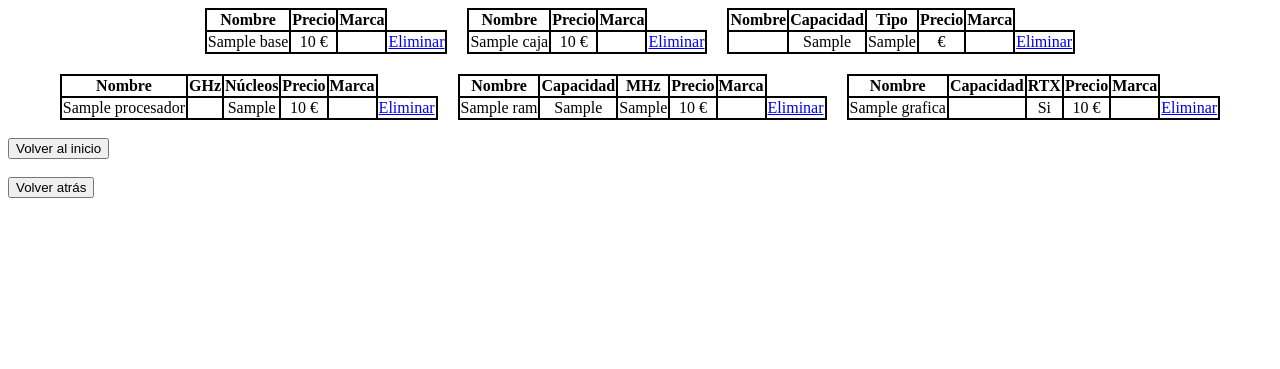
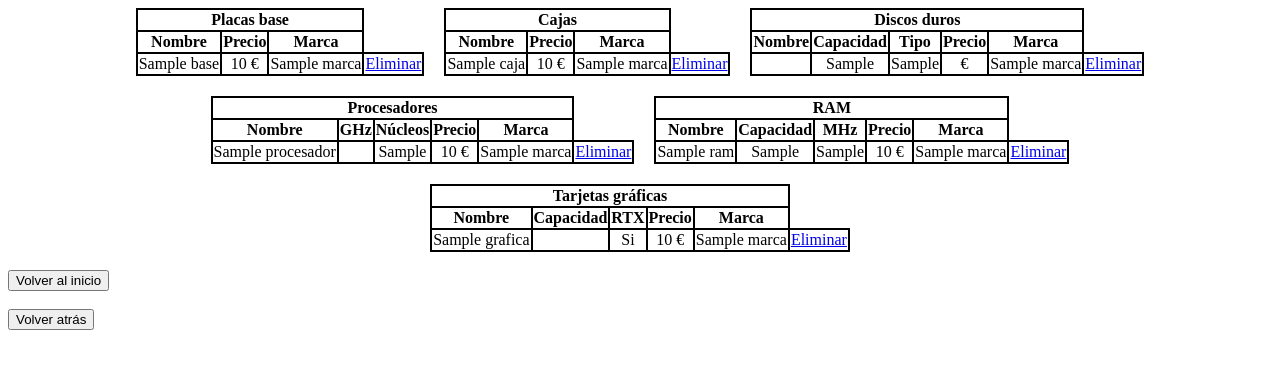
Before and after one commit to FNAFoxy2000/practicaUT6, a PHP site: page /listadoComponentes.php in a window 1280 px wide. Shown: the top 369 px of the page. Run offline with PHP 8.4, Linux system fonts and the light colour scheme; the visitor is signed in with stand-in values (Sample User, id 1); tables that the repository leaves empty or names only in its code hold one stand-in row (values such as "Sample post"); data that the repository does not hold is empty.

Commit message:
Cabeceras tablas componentes

```diff
--- a/listadoComponentes.php
+++ b/listadoComponentes.php
@@ -28,6 +28,7 @@ if (isset($_GET['nombre_tabla'], $_GET['id'], $_GET['tipo_componente'])) {
             border: 2px solid black;
             text-align: center;
         }
+
         .contenedorTablas {
             display: flex;
             flex-direction: row;
@@ -48,6 +49,9 @@ if (isset($_GET['nombre_tabla'], $_GET['id'], $_GET['tipo_componente'])) {
     <div class="contenedorTablas">
         <table>
             <thead>
+                <th colspan="3">Placas base</th>
+            </thead>
+            <thead>
                 <th>Nombre</th>
                 <th>Precio</th>
                 <th>Marca</th>
@@ -56,7 +60,7 @@ if (isset($_GET['nombre_tabla'], $_GET['id'], $_GET['tipo_componente'])) {
                 <tr>
                     <td><?= $c["placa_nombre"] ?></td>
                     <td><?= $c["placa_precio"] ?> €</td>
-                    <td></td>
+                    <td><?= $c["marca_nombre"] ?></td>
                     <td><a href="listadoComponentes.php?nombre_tabla=placa_base&id=<?= $c["placa_id"] ?>&tipo_componente=placa_id">Eliminar</a></td>
                 </tr>
             <?php endforeach; ?>
@@ -68,6 +72,9 @@ if (isset($_GET['nombre_tabla'], $_GET['id'], $_GET['tipo_componente'])) {
 
         <table>
             <thead>
+                <th colspan="3">Cajas</th>
+            </thead>
+            <thead>
                 <th>Nombre</th>
                 <th>Precio</th>
                 <th>Marca</th>
@@ -76,7 +83,7 @@ if (isset($_GET['nombre_tabla'], $_GET['id'], $_GET['tipo_componente'])) {
                 <tr>
                     <td><?= $c["caja_nombre"] ?></td>
                     <td><?= $c["caja_precio"] ?> €</td>
-                    <td></td>
+                    <td><?= $c["marca_nombre"] ?></td>
                     <td><a href="listadoComponentes.php?nombre_tabla=caja&id=<?= $c["caja_id"] ?>&tipo_componente=caja_id">Eliminar</a></td>
                 </tr>
             <?php endforeach; ?>
@@ -86,6 +93,9 @@ if (isset($_GET['nombre_tabla'], $_GET['id'], $_GET['tipo_componente'])) {
         $componentes = BD::getTablaComponente($nombre_tabla);
         ?>
         <table>
+            <thead>
+                <th colspan="5">Discos duros</th>
+            </thead>
             <thead>
                 <th>Nombre</th>
                 <th>Capacidad</th>
@@ -99,7 +109,7 @@ if (isset($_GET['nombre_tabla'], $_GET['id'], $_GET['tipo_componente'])) {
                     <td><?= $c["capacidad"] ?></td>
                     <td><?= $c["tipo"] ?></td>
                     <td><?= $c["discoDuro_precio"] ?> €</td>
-                    <td></td>
+                    <td><?= $c["marca_nombre"] ?></td>
                     <td><a href="listadoComponentes.php?nombre_tabla=disco_duro&id=<?= $c["discoDuro_id"] ?>&tipo_componente=discoDuro_id">Eliminar</a></td>
                 </tr>
             <?php endforeach; ?>
@@ -109,6 +119,9 @@ if (isset($_GET['nombre_tabla'], $_GET['id'], $_GET['tipo_componente'])) {
         $componentes = BD::getTablaComponente($nombre_tabla);
         ?>
         <table>
+            <thead>
+                <th colspan="5">Procesadores</th>
+            </thead>
             <thead>
                 <th>Nombre</th>
                 <th>GHz</th>
@@ -122,7 +135,7 @@ if (isset($_GET['nombre_tabla'], $_GET['id'], $_GET['tipo_componente'])) {
                     <td><?= $c["gHz"] ?></td>
                     <td><?= $c["nucleos"] ?></td>
                     <td><?= $c["proc_precio"] ?> €</td>
-                    <td></td>
+                    <td><?= $c["marca_nombre"] ?></td>
                     <td><a href="listadoComponentes.php?nombre_tabla=procesador&id=<?= $c["proc_id"] ?>&tipo_componente=proc_id">Eliminar</a></td>
                 </tr>
             <?php endforeach; ?>
@@ -132,6 +145,9 @@ if (isset($_GET['nombre_tabla'], $_GET['id'], $_GET['tipo_componente'])) {
         $componentes = BD::getTablaComponente($nombre_tabla);
         ?>
         <table>
+            <thead>
+                <th colspan="5">RAM</th>
+            </thead>
             <thead>
                 <th>Nombre</th>
                 <th>Capacidad</th>
@@ -145,7 +161,7 @@ if (isset($_GET['nombre_tabla'], $_GET['id'], $_GET['tipo_componente'])) {
                     <td><?= $c["ram_gb"] ?></td>
                     <td><?= $c["ram_mhz"] ?></td>
                     <td><?= $c["ram_precio"] ?> €</td>
-                    <td></td>
+                    <td><?= $c["marca_nombre"] ?></td>
                     <td><a href="listadoComponentes.php?nombre_tabla=ram&id=<?= $c["ram_id"] ?>&tipo_componente=ram_id">Eliminar</a></td>
                 </tr>
             <?php endforeach; ?>
@@ -155,6 +171,9 @@ if (isset($_GET['nombre_tabla'], $_GET['id'], $_GET['tipo_componente'])) {
         $componentes = BD::getTablaComponente($nombre_tabla);
         ?>
         <table>
+            <thead>
+                <th colspan="5">Tarjetas gráficas</th>
+            </thead>
             <thead>
                 <th>Nombre</th>
                 <th>Capacidad</th>
@@ -168,7 +187,7 @@ if (isset($_GET['nombre_tabla'], $_GET['id'], $_GET['tipo_componente'])) {
                     <td><?= $c["grafica_Gb"] ?></td>
                     <td><?= $c["rtx"] ? "Si" : "No" ?></td>
                     <td><?= $c["grafica_precio"] ?> €</td>
-                    <td></td>
+                    <td><?= $c["marca_nombre"] ?></td>
                     <td><a href="listadoComponentes.php?nombre_tabla=tarjeta_grafica&id=<?= $c["grafica_id"] ?>&tipo_componente=grafica_id">Eliminar</a></td>
                 </tr>
             <?php endforeach; ?>
```
Lines whose indentation alone changed are shown as unchanged.
